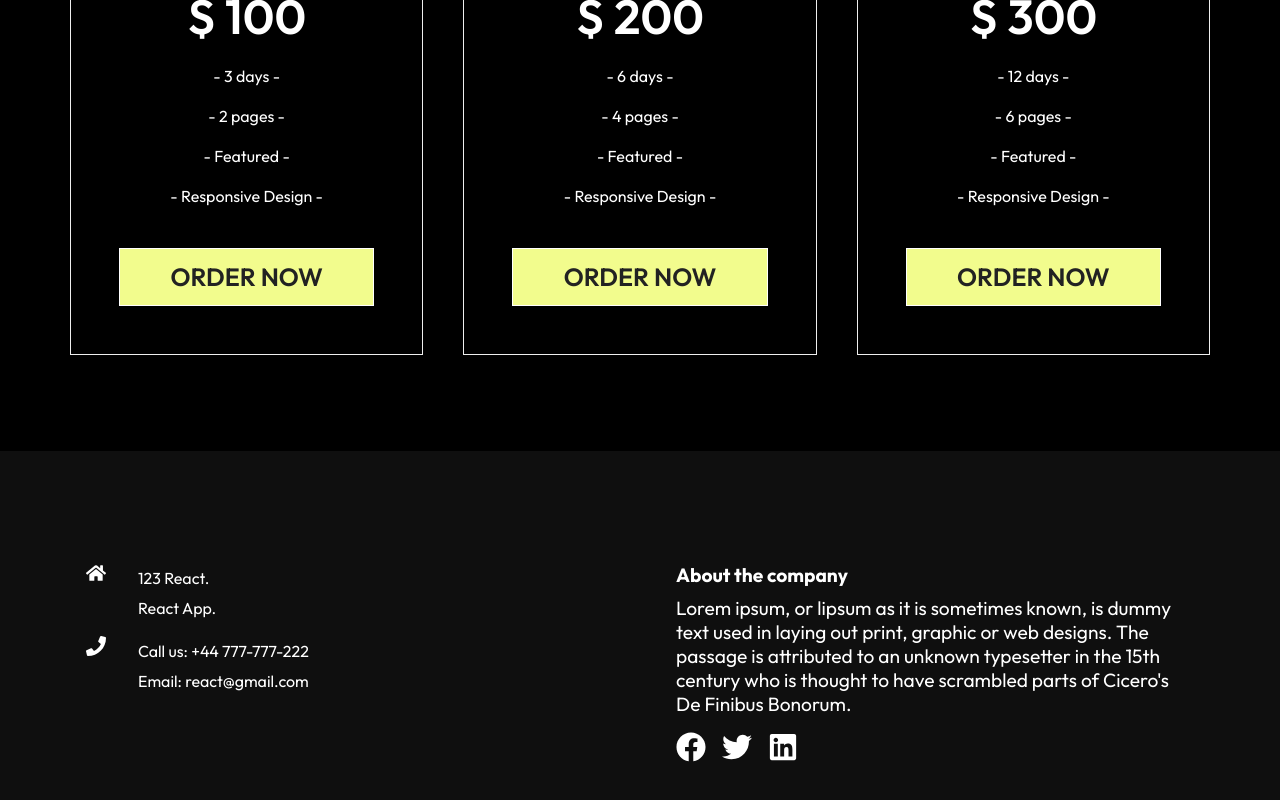
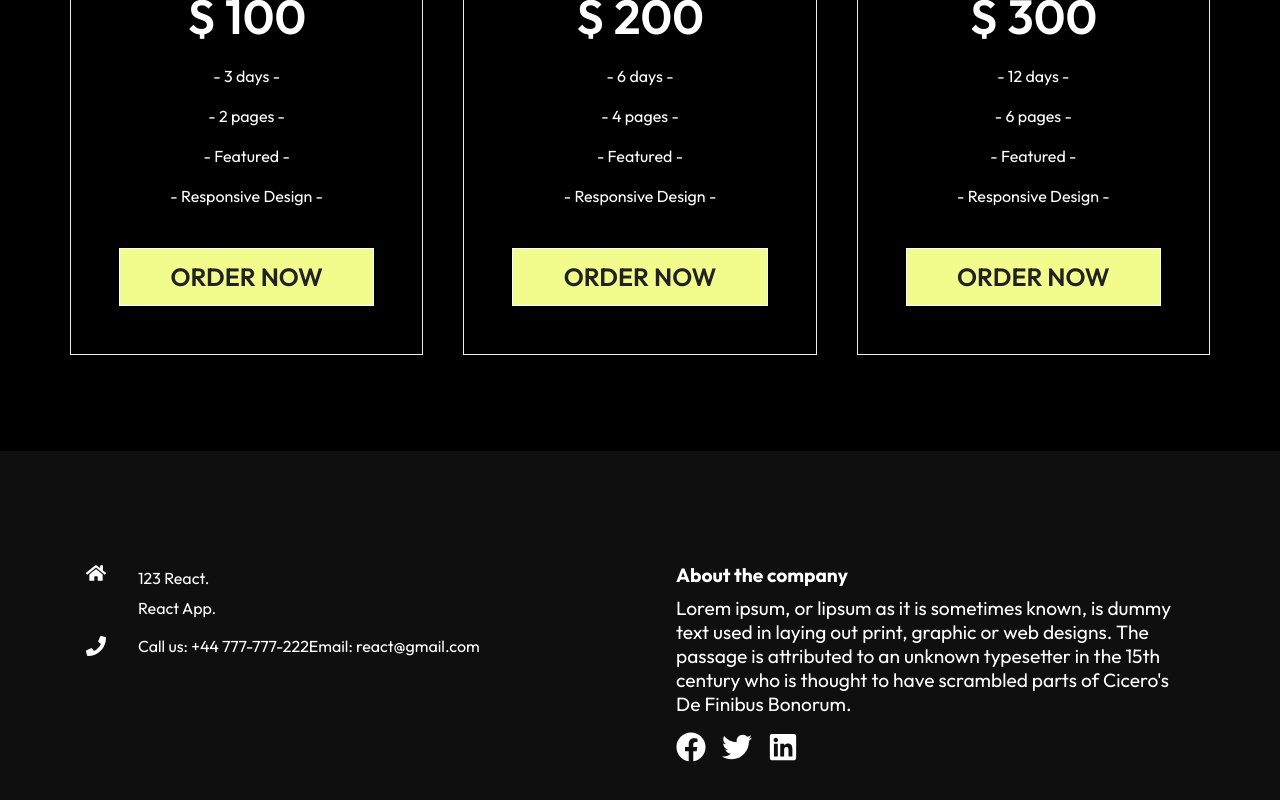
Before and after one commit to MartynasSlekys/my-app, a React (Create React App) app: page /project in a window 1280 px wide. Shown: the part 1435-2235 px from the top of the page. Built offline with nearby package versions, Linux system fonts and the light colour scheme.

Commit message:
footer section added href contacts.

```diff
--- a/src/components/FooterSection/FooterSection.js
+++ b/src/components/FooterSection/FooterSection.js
@@ -22,9 +22,9 @@ const FooterSection = () => {
                     size={20}
                     style={{ color: "#fff", marginRight: "2rem" }}
                     />
-                    <div>
-                        <p>Call us: +44 777-777-222</p>
-                        <p>Email: react@gmail.com</p>
+                    <div className='footer-contact-info'>
+                        <a href='tel:+44 777-777-222'>Call us: +44 777-777-222</a>
+                        <a href='mailto:react@gmail.com'>Email: react@gmail.com</a>
                     </div>
                 </div>
 
```
